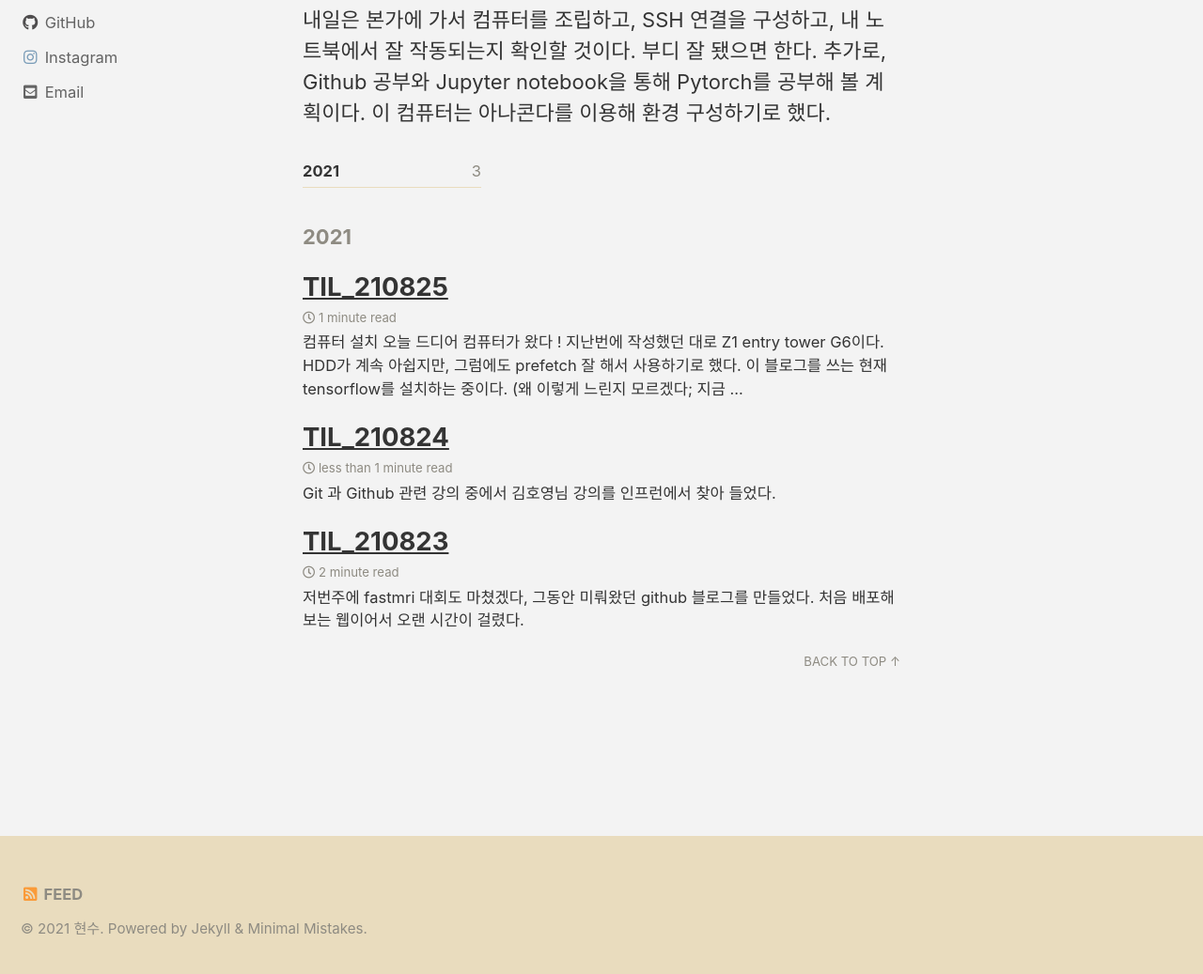
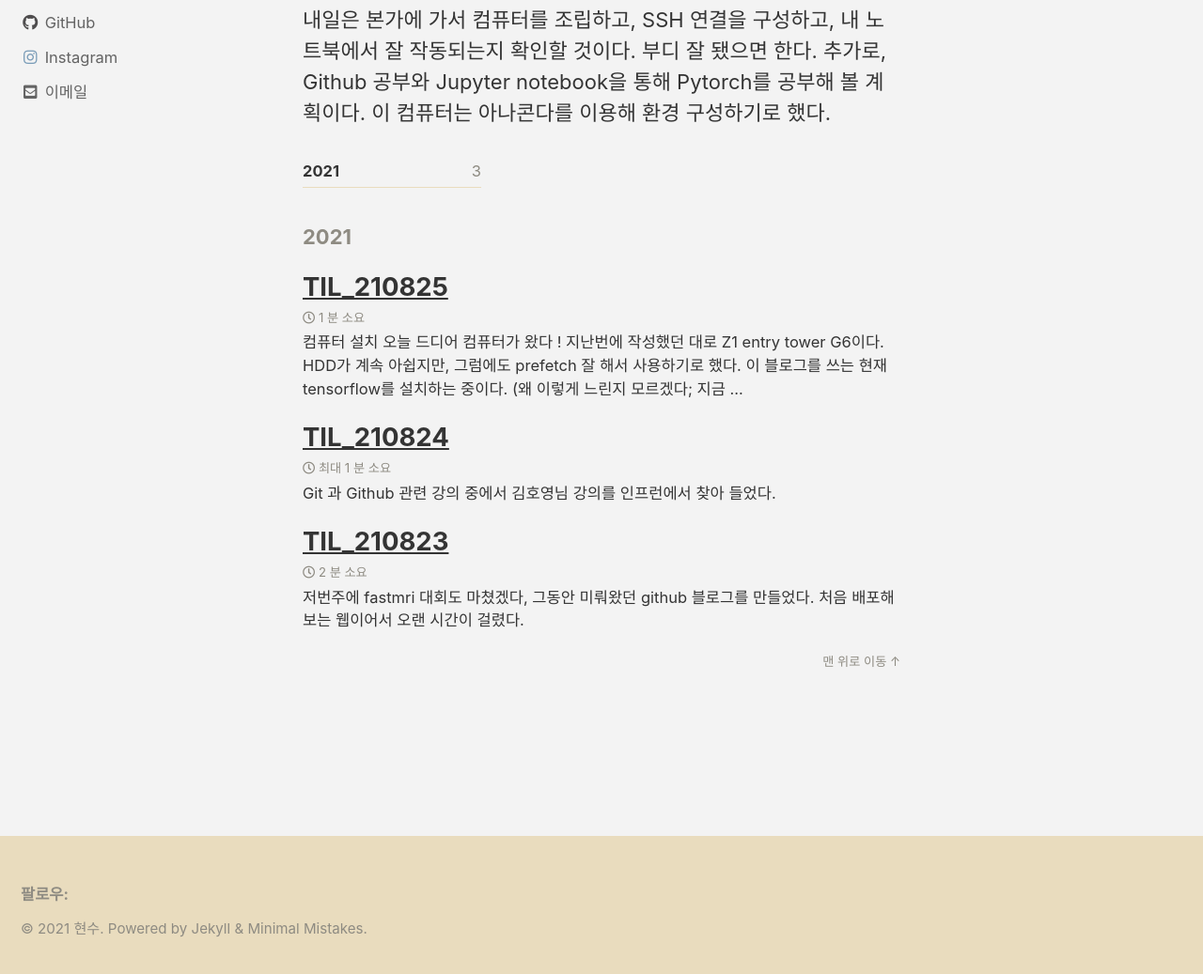
Before and after one commit to karegoie/karegoie.github.io, a Jekyll site: the page built from _posts/2021-08-24-TIL_210824.md, in a window 1280 px wide and 1400 px high, scrolled down 423 px. Shown: the part 355-1392 px from the top of the window at 94% size. Built offline with Jekyll 4.4.1, drawn with Linux system fonts in a browser that asks for light colours; cached includes are drawn as plain includes; comment, search, counter and statistics services are not loaded.

Commit message:
5th commit
commiting...

```diff
--- a/_config.yml
+++ b/_config.yml
@@ -15,7 +15,7 @@
 minimal_mistakes_skin    : "dirt" # "air", "aqua", "contrast", "dark", "dirt", "neon", "mint", "plum", "sunrise"
 
 # Site Settings
-locale                   : "ko-kr"
+locale                   : "ko-KR"
 title                    : "현수의 개발 블로그"
 title_separator          : "-"
 subtitle                 : "머신러닝, 딥러닝, 그리고 생물정보학을 공부합니다."
@@ -58,8 +58,8 @@ reCaptcha:
   secret                 :
 atom_feed:
   path                   : # blank (default) uses feed.xml
-  hide                   : # true, false (default)
-search                   : # true, false (default)
+  hide                   : true
+search                   : true # false (default)
 search_full_content      : # true, false (default)
 search_provider          : # lunr (default), algolia, google
 algolia:
```
